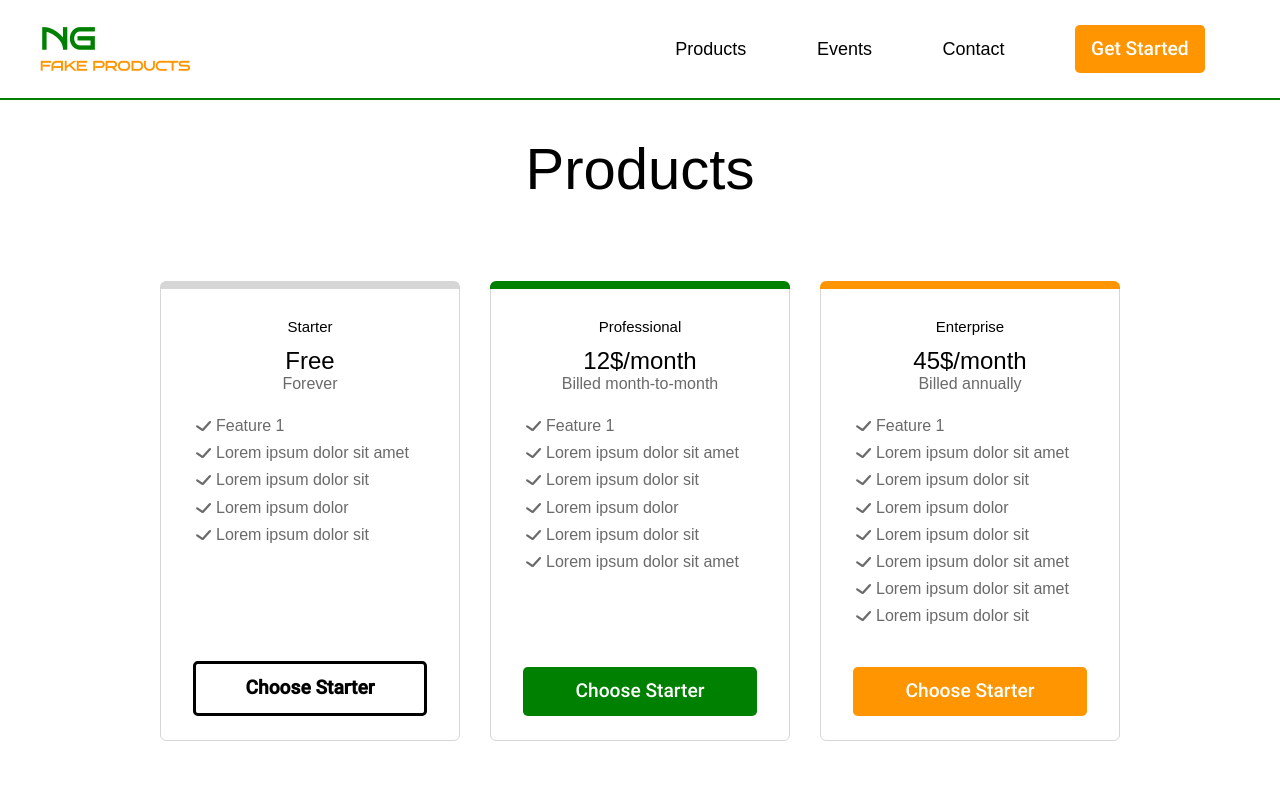
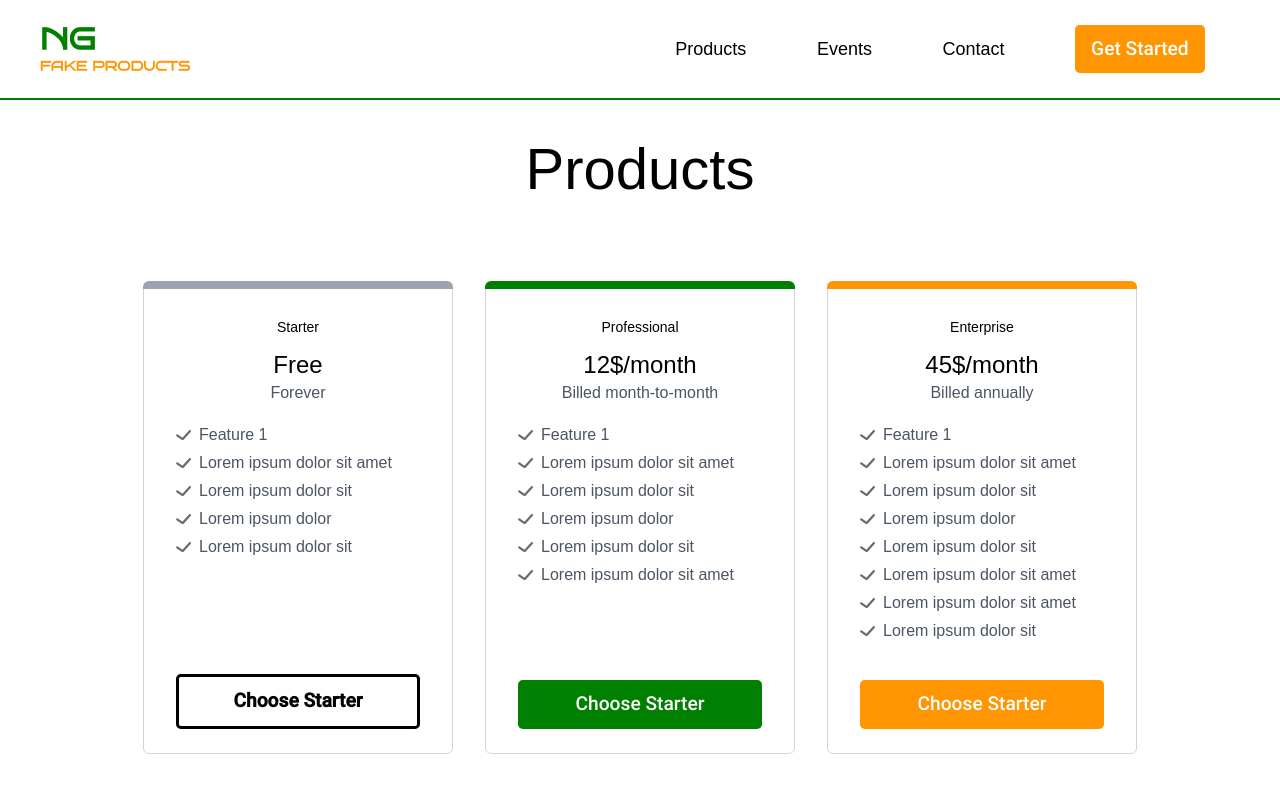
Before and after one commit to nicholas-gv/fake-landing-page, a Next.js app: page /products in a window 1280 px wide. Shown: the top 800 px of the page. Built offline with nearby package versions, Linux system fonts and the light colour scheme.

Commit message:
rewrote the remaining three components in tailwind

```diff
--- a/src/ui/features-table.module.css
+++ /dev/null
@@ -1,5 +0,0 @@
-.tableHead {
-    position: sticky;
-    top: 0;
-    background-color: #fff;
-}
--- a/src/ui/features-table.tsx
+++ b/src/ui/features-table.tsx
@@ -1,9 +1,7 @@
-import styles from "./features-table.module.css";
-
 export default function FeaturesTable({ data }: { data: Array<Array<string | React.ReactNode>> }) {
 	return (
 		<table>
-			<thead className={styles.tableHead}>
+			<thead className="sticky top-0 bg-white">
 				<tr>{data && data[0].map((element, i) => <th key={i}>{element}</th>)}</tr>
 			</thead>
 			<tbody>
@@ -11,7 +9,7 @@ export default function FeaturesTable({ data }: { data: Array<Array<string | Rea
 					data.slice(1).map((element, i) => (
 						<tr key={i}>
 							{data.slice(1)[i].map((nestedElement, j) => (
-								<td key={j}>{nestedElement}</td>
+								<td className="[&>*]:inline" key={j}>{nestedElement}</td>
 							))}
 						</tr>
 					))}
--- a/src/ui/landing-page-segment.tsx
+++ b/src/ui/landing-page-segment.tsx
@@ -1,4 +1,3 @@
-import styles from "./landing-page-segment.module.css";
 import { NextImage } from "@/types/nextImage";
 
 export default function LandingPageSegment({
@@ -16,16 +15,20 @@ export default function LandingPageSegment({
 }) {
 	return (
 		<section
-			className={`${styles.section}
-				${backgroundColor == "primary" ? styles.greenBackground : styles.whiteBackground}
-				${textAlign === "left" ? "" : styles.reverse}`}
+			className={`
+				${backgroundColor === "primary" ? "bg-green text-white" : "bg-white text-black"}
+				${textAlign === "left" ? "" : "flex-row-reverse"}
+				flex justify-around items-center w-full min-h-[590px] max-[820px]:flex-col max-[820px]:my-[50]`}
 		>
-			<div className={`${styles.messageDiv}`}>
-				<h2 className={styles.sectionMainMessage}>{title}</h2>
-				<p className={styles.description}>{description}</p>
+			<div className="max-[820px]:text-center">
+				<h2 className="mb-[15px] text-5xl">{title}</h2>
+				<p className="mb-[25px] text-lg max-[640px]:text-md max-[640px]:leading-5
+				max-[820px]:max-w-[550px] max-[640px]:max-w-[350px] mx-auto">
+					{description}
+				</p>
 				<button
 					type="button"
-					className={backgroundColor == "primary" ? "buttonPrimary" : "buttonSecondary"}
+					className={`${backgroundColor === "primary" ? "buttonPrimary" : "buttonSecondary"}`}
 				>
 					Learn More
 				</button>
--- a/src/ui/product-card.module.css
+++ /dev/null
@@ -1,105 +0,0 @@
-.cardOne {
-    width: 300px;
-    border: 1px solid #d6d6d6;
-    border-radius: 0px 0px 6px 6px;
-    margin: 10px 15px;
-    padding: 30px;
-    position: relative;
-    text-align: center;
-}
-
-.cardOne::before {
-    content: '';
-    position: absolute;
-    top: -8px;
-    left: -1px;
-    width: calc(100% + 2px);
-    background-color: #d6d6d6;
-    height: 8px;
-    z-index: 10;
-    border-radius: 6px 6px 0px 0px;
-
-}
-
-.cardTwo {
-    width: 300px;
-    border: 1px solid #d6d6d6;
-    border-radius: 0px 0px 6px 6px;
-    margin: 10px 15px;
-    padding: 30px;
-    position: relative;
-    text-align: center;
-}
-
-.cardTwo::before {
-    content: '';
-    position: absolute;
-    top: -8px;
-    left: -1px;
-    width: calc(100% + 2px);
-    background-color: green;
-    height: 8px;
-    z-index: 10;
-    border-radius: 6px 6px 0px 0px;
-}
-
-.cardThree {
-    width: 300px;
-    border: 1px solid #d6d6d6;
-    border-radius: 0px 0px 6px 6px;
-    margin: 10px 15px;
-    padding: 30px;
-    position: relative;
-    text-align: center;
-}
-
-.cardThree::before {
-    content: '';
-    position: absolute;
-    top: -8px;
-    left: -1px;
-    width: calc(100% + 2px);
-    background-color: #ff9500;
-    height: 8px;
-    z-index: 10;
-    border-radius: 6px 6px 0px 0px;
-}
-
-.cardOne > button, .cardTwo > button, .cardThree > button {
-    position: absolute;
-    bottom: 24px;
-    left: 32px;
-    right: 32px;
-}
-
-.unorderedList {
-    margin: auto;
-    color: #6a6a6a;
-    margin-bottom: 80px;
-    text-align: left;
-    margin-left: 5px;
-    line-height: 1.7;
-}
-
-.unorderedList > li::before {
-    content: url("/check-small-grey.png");
-    position: relative;
-    display: inline-block;
-    margin-right: 5px;
-}
-
-.title {
-    font-size: 24px;
-    margin-bottom: 3px;
-}
-
-.cardLabel {
-    font-size: 15px;
-    font-weight: 500;
-    margin-bottom: 15px;
-}
-
-.validityLabel {
-    margin-bottom: 20px;
-    color:#6a6a6a;
-}
--- a/src/ui/product-card.tsx
+++ b/src/ui/product-card.tsx
@@ -15,34 +15,41 @@ export default function ProductCard({
 	buttonLabel: string;
 	buttonColor: "tierOne" | "tierTwo" | "tierThree";
 }) {
+	const cardClasses = {
+		cardThemeColor:
+			buttonColor === "tierOne"
+				? "before:bg-gray-400"
+				: buttonColor === "tierTwo"
+				? "before:bg-green"
+				: "before:bg-orange",
+		buttonType:
+			buttonColor == "tierOne"
+				? "buttonTertiary"
+				: buttonColor == "tierTwo"
+				? "buttonSecondary"
+				: "buttonPrimary",
+	};
+
 	return (
 		<div
-			className={
-				buttonColor == "tierOne"
-					? styles.cardOne
-					: buttonColor == "tierTwo"
-					? styles.cardTwo
-					: styles.cardThree
-			}
+			className={`
+				${cardClasses.cardThemeColor} w-[310px] border-[1px] border-solid border-gray-300
+				rounded-b-md my-3 mx-4 p-7 relative text-center before:content-[''] before:absolute before:top-[-8px]
+				before:left-[-1px] before:w-[calc(100%+2px)] before:h-[8px] before:z-10 before:rounded-t-md`}
 		>
-			<p className={styles.cardLabel}>{cardLabel}</p>
-			<p className={styles.title}>{title}</p>
-			<p className={styles.validityLabel}>{validityLabel}</p>
-			<ul className={styles.unorderedList}>
+			<p className="text-sm font-medium mb-3">{cardLabel}</p>
+			<p className="text-2xl mb-1">{title}</p>
+			<p className="text-gray-600 mb-5">{validityLabel}</p>
+			<ul
+				className="
+					m-auto text-gray-600 mb-20 text-left ml-1 leading-7 [&>li]:before:relative [&>li]:before:inline-block
+					[&>li]:before:mr-2 [&>li]:before:content-[url('/check-small-grey.png')]"
+			>
 				{listOfFeatures.map((element, i) => (
 					<li key={i}>{element}</li>
 				))}
 			</ul>
-			<button
-				type="button"
-				className={
-					buttonColor == "tierOne"
-						? "buttonTertiary"
-						: buttonColor == "tierTwo"
-						? "buttonSecondary"
-						: "buttonPrimary"
-				}
-			>
+			<button type="button" className={`${cardClasses.buttonType} absolute bottom-6 left-8 right-8`}>
 				{buttonLabel}
 			</button>
 		</div>
```
Also changed, not shown: src/ui/landing-page-segment.module.css (deleted, +0 -51 lines).
